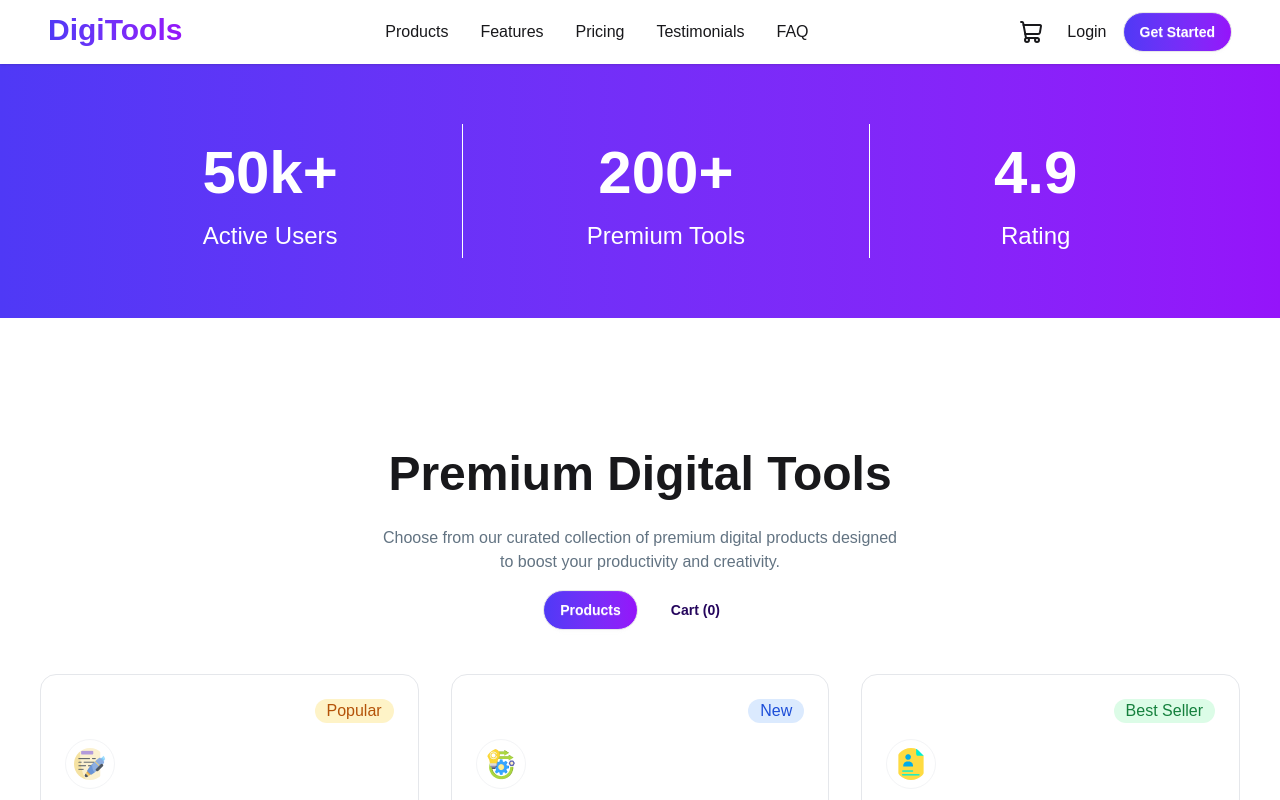
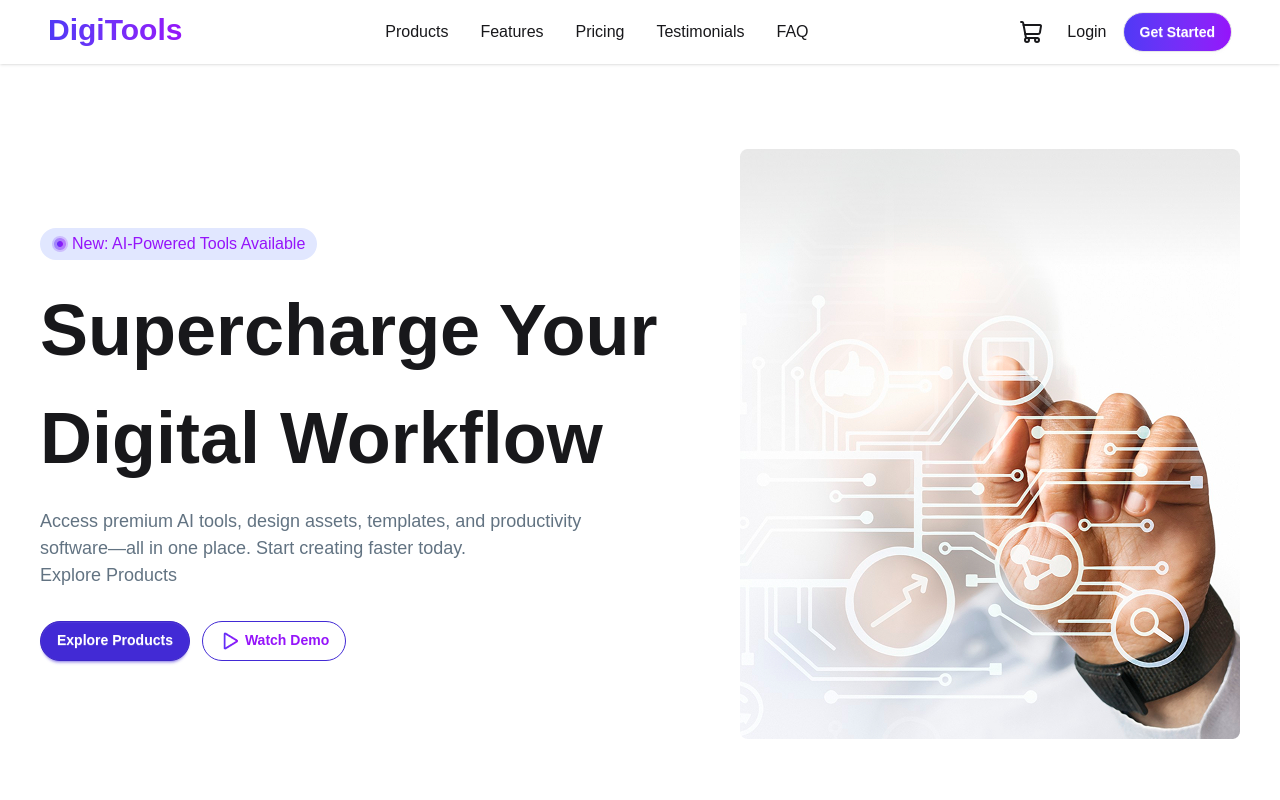
Before and after one commit to Sadik-BN/DigiTools, a React (Vite) app: page / in a window 1280 px wide. Shown: the top 800 px of the page. Built offline with nearby package versions, Linux system fonts and the light colour scheme.

Commit message:
Banner Added

```diff
--- a/src/App.jsx
+++ b/src/App.jsx
@@ -3,6 +3,7 @@ import Navbar from "./components/Navbar/Navbar"
 import axios from "axios"
 import DigiTools from "./components/DigiTools/DigiTools"
 import Stats from "./components/Stats/Stats"
+import Banner from "./components/Banner/Banner"
 
 function App() {
 
@@ -23,6 +24,7 @@ function App() {
         </Navbar>
       </header>
       <main>
+        <Banner></Banner>
         <Stats></Stats>
         <DigiTools added={added} setAdded={setAdded} dataPromise={dataPromise} total={total} setTotal={setTotal}></DigiTools>
 
--- /dev/null
+++ b/src/components/Banner/Banner.jsx
@@ -0,0 +1,32 @@
+import group5 from '../../assets/Group5.png'
+import banner from '../../assets/banner.png'
+import play from '../../assets/Play.png'
+const Banner = () => {
+    return (
+        <div className='container mx-auto px-10 py-21.25'>
+            <div className='flex flex-col-reverse md:flex-row items-center justify-between gap-8'>
+                <div className='flex flex-col items-start justify-center gap-4'>
+                    <div className='flex gap-1 justify-center items-center bg-[#E1E7FF] rounded-3xl p-1 px-3'>
+                        <img src={group5} alt="" />
+                        <p className='text-[#9514FA]'> New: AI-Powered Tools Available </p>
+                    </div>
+                    <h1 className='font-extrabold text-[72px]'>Supercharge Your <br />Digital Workflow</h1>
+                    <p className='text-[18px] text-[#627382]'>Access premium AI tools, design assets, templates, and productivity <br />
+                        software—all in one place. Start creating faster today. <br />
+                        Explore Products
+                    </p>
+                    <div className='flex justify-center items-center gap-3 mt-4'>
+                        <button className='btn btn-primary rounded-3xl text-white'>Explore Products</button>
+                        <button className='btn btn-primary btn-outline rounded-3xl text-[#9514FA]'><img src={play} alt="" /> Watch Demo</button>
+                    </div>
+                </div>
+                <div>
+                    <img src={banner} alt="" />
+                </div>
+            </div>
+
+        </div>
+    );
+};
+
+export default Banner;
```
Also changed, not shown: src/assets/Group5.png (renamed from src/assets/Group 5.png).
